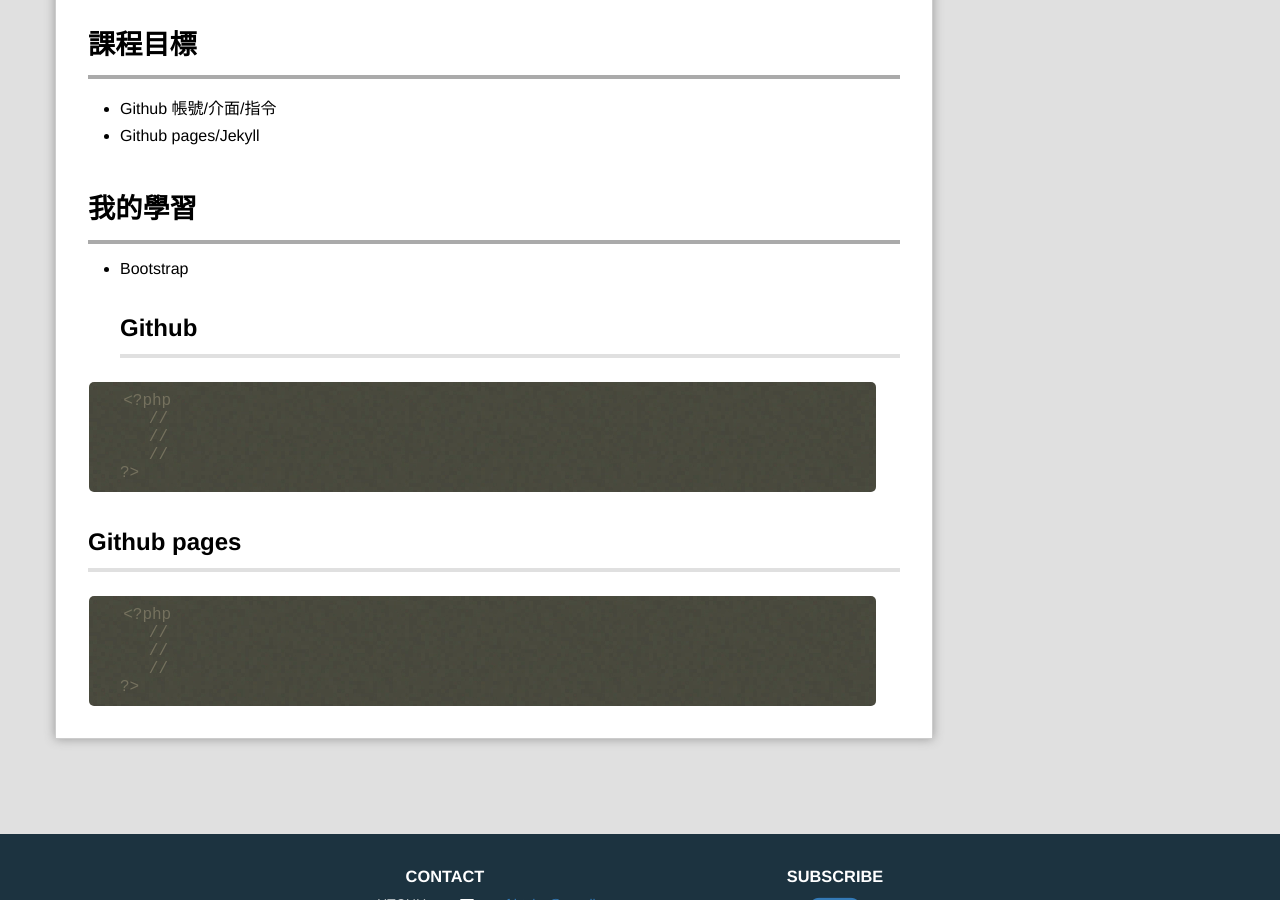
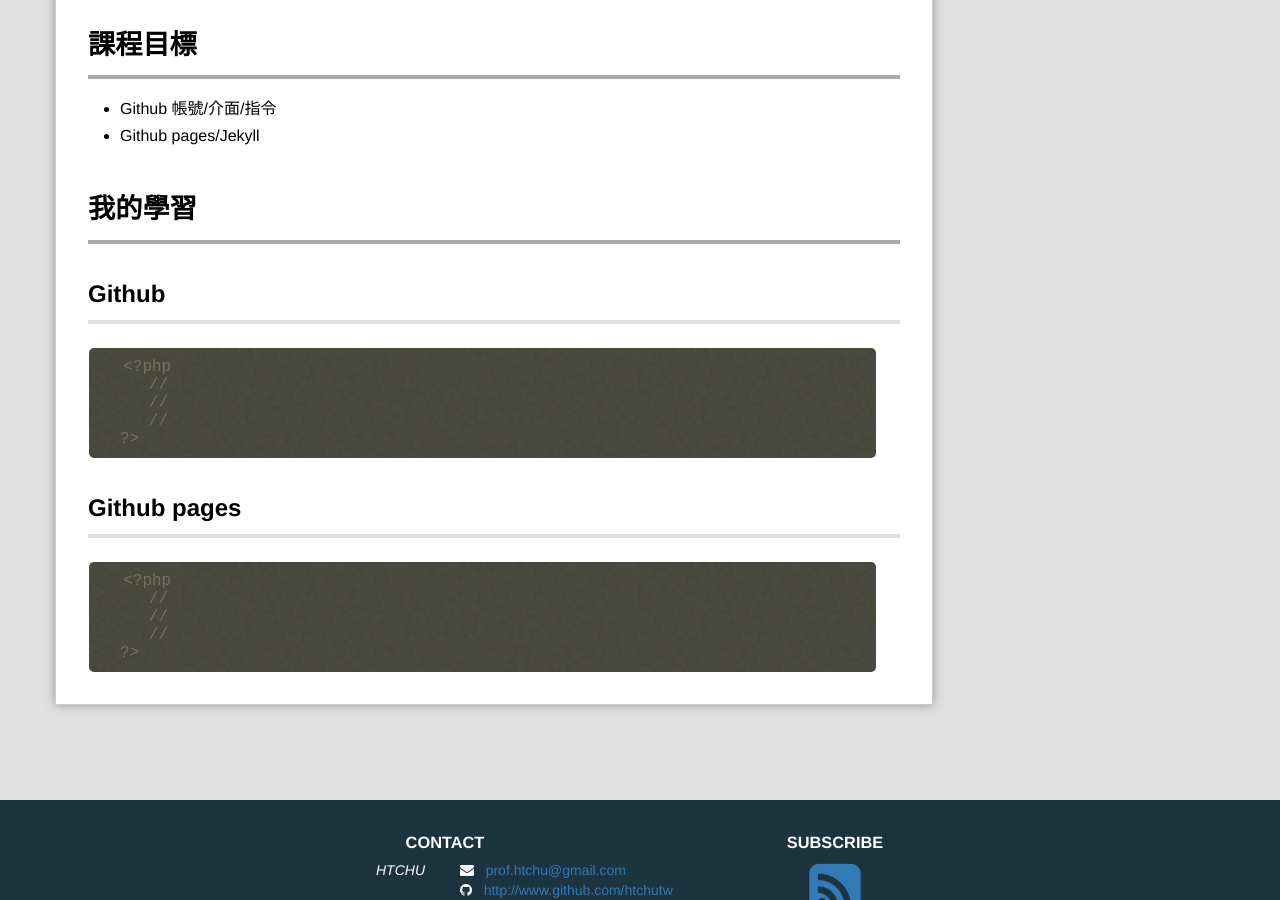
Before and after one commit to jasonchitw/webcourse, a Jekyll site: the page built from _posts/2017-10-18-Class5.md, in a window 1280 px wide and 900 px high, scrolled down 500 px. Built offline with Jekyll 4.4.1, drawn with Linux system fonts in a browser that asks for light colours; Markdown is read by kramdown in place of the engine named in the settings; comment, search, counter and statistics services are not loaded.

Commit message:
Update 2017-10-18-Class5.md

```diff
--- a/_posts/2017-10-18-Class5.md
+++ b/_posts/2017-10-18-Class5.md
@@ -14,7 +14,6 @@ github帳號及使用github做blog。。
 - Github pages/Jekyll
 
 # 我的學習
-- Bootstrap
 ##Github
 
 
```
